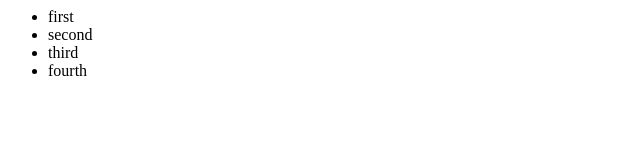
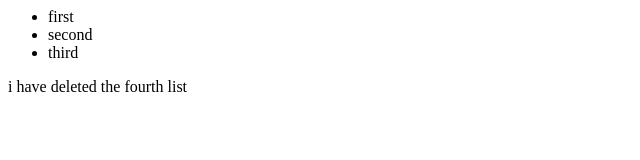
Before and after one commit to pratyushpp/project, a plain HTML site: page index.html in a window 1280 px wide. Shown: the whole page, without its empty margins (0-640 px from the left). Drawn offline with Linux system fonts and the light colour scheme.

Commit message:
updated fourth list

```diff
--- a/index.html
+++ b/index.html
@@ -9,7 +9,8 @@
             <li>first</li>
             <li>second</li>
             <li>third</li>
-            <li>fourth</li>
+
         </ul>
+        <p>i have deleted the fourth list</p>
     </body>
 </html>
```
